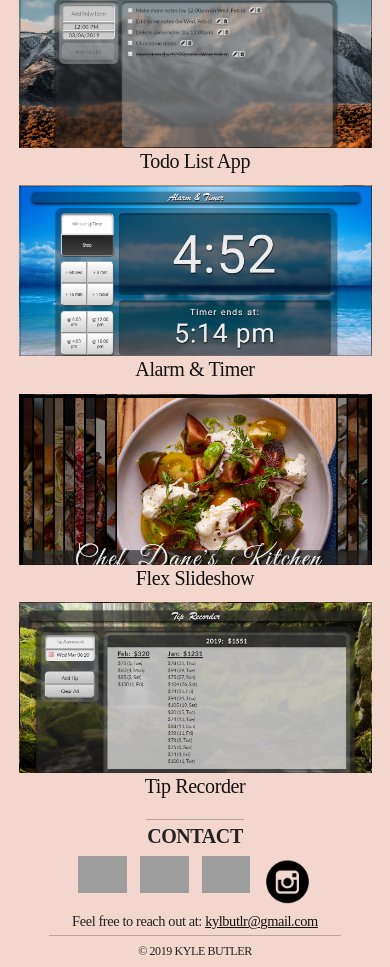
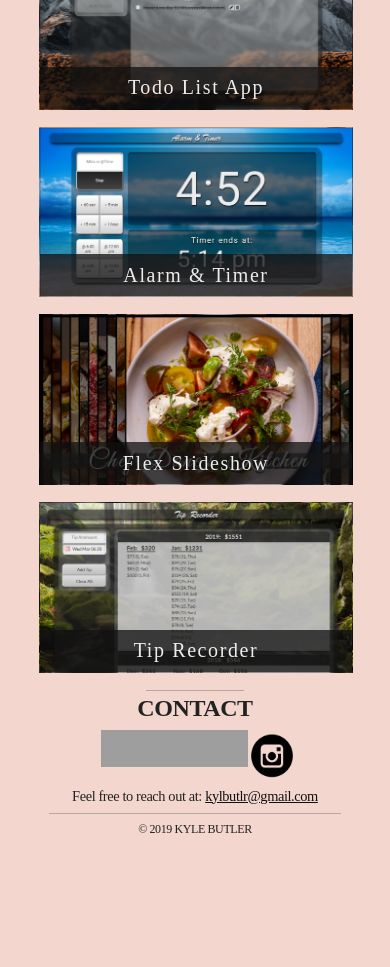
Before and after one commit to kylbutlr/portfolio-website, a React (Create React App) app: page / in a window 390 px wide. Shown: the part 960-1927 px from the top of the page. After the commit the page ends 1806 px from the top, so only its background shows below. Built offline with nearby package versions, Linux system fonts and the light colour scheme; grey boxes are pictures that could not be loaded; a web font is replaced by a local one.

Commit message:
redesign mobile

```diff
--- a/src/App.css
+++ b/src/App.css
@@ -19,6 +19,13 @@ html {
   font-size: 1rem;
   text-align: center;
   overflow-x: hidden;
+  background: #f3d7cf;
+  width: 100vw;
+  display: flex;
+  flex-direction: column;
+  align-items: center;
+  min-height: 100vh;
+  max-height: calc(100%);
 }
 
 h1, h2, h3, h4, h6 {
@@ -42,7 +49,7 @@ h4 {
 }
 
 h5 {
-  font-size: 125%;
+  font-size: 150%;
 }
 
 h6 {
@@ -64,9 +71,9 @@ p {
   color: #222;
   display: flex;
   flex-direction: column;
-  width: 100vw;
-  min-height: 100vh;
-  max-height: calc(100%);
+  align-items: center;
+  width: 100%;
+  height: 100%;
 }
 
 .Header {
@@ -74,8 +81,12 @@ p {
   width: 100%;
   display: flex;
   align-items: center;
-  justify-content: space-between;
+  justify-content: center;
   padding-top: 2.5%;
+}
+
+.title,p,h1,h2,h3,h4,h5 {
+  cursor: default;
 }
 
 .title {
@@ -121,13 +132,10 @@ p {
 }
 
 .Body {
-  height: 90%;
+  display: flex;
+  flex-direction: column;
+  align-items: center;
   width: 100%;
-}
-
-.Body div {
-  margin: 0 auto;
-  /*padding: 1vh 4vw;*/
 }
 
 .Body p {
@@ -138,6 +146,7 @@ p {
 .welcome {
   display: flex;
   flex-direction: column;
+  align-items: center;
   width: 80%;
 }
 
@@ -176,7 +185,14 @@ p {
 }
 
 .projects {
-  padding-bottom: 1vh;
+  display: flex;
+  flex-direction: column;
+  align-items: center;
+  width: 80%;
+}
+
+.projects div {
+  width: 100%;
 }
 
 .projects h5 {
@@ -187,22 +203,40 @@ p {
   text-decoration: none;
 }
 
-.projects h6 {
-  padding-bottom: 1vh;
-  text-decoration: none;
-  color: #111;
-  font-size: 125%;
-}
-
 .project-image {
   background-size: 100%;
   height: 20vh;
   width: 90%;
   border: 1px #11111140 solid;
+  display: flex;
+  flex-direction: column;
+  justify-content: flex-end;
+  margin: 0 0 2vh;
 }
 
 .project-info {
-  padding: 0.25vh 0 0.5vh;
+  background: #111111bf;
+  height: 25%;
+  width: 100%;
+  padding: 0;
+}
+
+.project-info h6 {
+  display: flex;
+  align-items: center;
+  justify-content: center;
+  color: #ececec;
+  font-size: 125%;
+  font-weight: normal;
+  letter-spacing: 0.1rem;
+  height: 100%;
+}
+
+.contact {
+  display: flex;
+  flex-direction: column;
+  align-items: center;
+  width: 80%;
 }
 
 .contact h5 {
@@ -215,13 +249,12 @@ p {
 
 .contact p {
   font-size: 0.9rem;
-  padding: 1vh 0 0.5vh;
+  padding: 1vh 0 1vh;
 }
 
 .socials {
   display: flex;
   justify-content: space-between;
-  margin: 0 auto;
   width: 60%;
 }
 
@@ -237,7 +270,34 @@ p {
 .social-linkedin { background-image: url(./images/icons/linkedin.png); }
 .social-instagram { background-image: url(./images/icons/instagram.png); }
 
+.footer {
+  width: 80%;
+}
+
 .footer p {
   font-size: 0.75rem;
-  padding: 1vh 0 1vh;
+  padding: 1vh 0;
 }
+
+
+@media only screen and (min-width: 768px) {
+
+  .App {
+    width: 50vw;
+  }
+
+  .project-image {
+    width: 75%;
+  }
+
+  .headshot {
+    height: 25vw;
+    width: 25vw;
+  }
+
+  .icon {
+    width: 6.25vw;
+    height: 6.25vw;
+  }
+
+}
--- a/src/App.js
+++ b/src/App.js
@@ -64,61 +64,55 @@ class App extends Component {
             <h5>PROJECTS</h5>
             <div className='project1'>
               <a href='https://github.com/kylbutlr/notes-app-react'>
-                <div className='project-image'/>
-              </a>
-              <a href='https://github.com/kylbutlr/notes-app-react'>
+                <div className='project-image'>
                   <div className='project-info'>
                     <h6>Notes App (React)</h6>
+                  </div>
                 </div>
               </a>
             </div>
             <div className='project2'>
               <a href='https://github.com/kylbutlr/notes-app-api'>
-                <div className='project-image'/>
-              </a>
-              <a href='https://github.com/kylbutlr/notes-app-api'>
+                <div className='project-image'>
                   <div className='project-info'>
                     <h6>Notes App (API)</h6>
+                  </div>
                 </div>
               </a>
             </div>
             <div className='project3'>
               <a href='https://github.com/kylbutlr/todo-list'>
-                <div className='project-image'/>
-              </a>
-              <a href='https://github.com/kylbutlr/notes-app-api'>
+                <div className='project-image'>
                   <div className='project-info'>
                     <h6>Todo List App</h6>
+                  </div>
                 </div>
               </a>
             </div>
             <div className='project4'>
               <a href='https://github.com/kylbutlr/alarm-timer'>
-                <div className='project-image'/>
-              </a>
-              <a href='https://github.com/kylbutlr/notes-app-api'>
+                <div className='project-image'>
                   <div className='project-info'>
                     <h6>Alarm & Timer</h6>
+                  </div>
                 </div>
               </a>
             </div>
             <div className='project5'>
               <a href='https://github.com/kylbutlr/flex-slideshow'>
-                <div className='project-image'/>
-              </a>
-              <a href='https://github.com/kylbutlr/notes-app-api'>
+                <div className='project-image'>
                   <div className='project-info'>
                     <h6>Flex Slideshow</h6>
+                  </div>
                 </div>
               </a>
             </div>
             <div className='project6'>
               <a href='https://github.com/kylbutlr/tip-recorder'>
-                <div className='project-image'/>
-              </a>
-              <a href='https://github.com/kylbutlr/tip-recorder'>
+                <div className='project-image'>
                   <div className='project-info'>
                     <h6>Tip Recorder</h6>
+                  </div>
                 </div>
               </a>
             </div>
```
Lines whose indentation alone changed are shown as unchanged.
